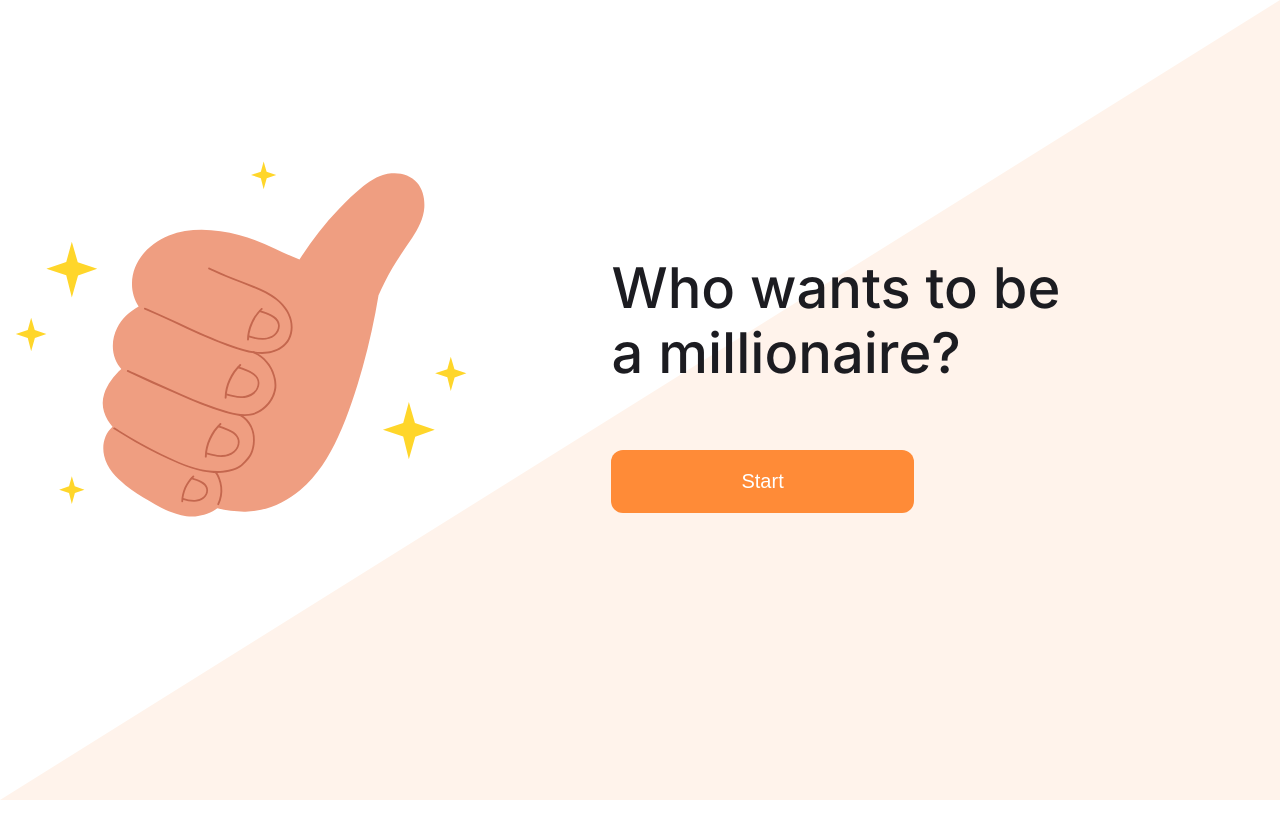
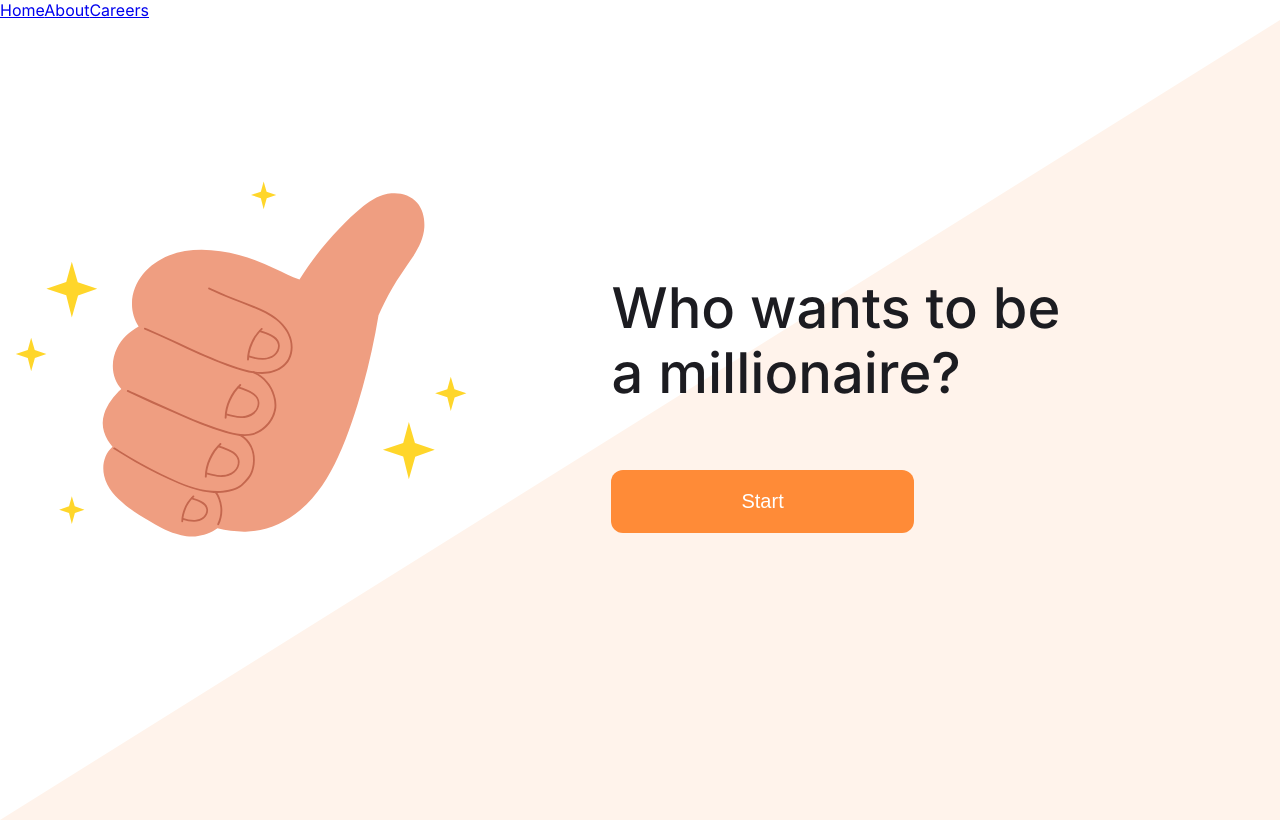
Before and after one commit to markoabrahhamovych/millionapp, a React (Create React App) app: page / in a window 1280 px wide. Built offline with nearby package versions, Linux system fonts and the light colour scheme; data requests are answered from the project's data file.

Commit message:
Rebuild all changes

```diff
--- a/src/App.js
+++ b/src/App.js
@@ -13,11 +13,13 @@ import { Home, GamePage, GameOverPage } from "./components";
 
 //Constants Imports
 import { home, gameOverPage } from "./constants";
+import Navbar from "./common/Navbar/Navbar";
 
 const App = () => {
   return (
     <div className={"page-container"}>
       <Router>
+        <Navbar />
         <Routes>
           <Route path={home} element={<Home />} />
           <Route path="/game-page/:id" element={<GamePage />} />
--- /dev/null
+++ b/src/common/Navbar/Navbar.js
@@ -0,0 +1,12 @@
+import { Link } from "react-router-dom";
+import { gameOverPage, home } from "../../constants";
+const Navbar = () => {
+  return (
+    <div>
+      <Link to="/">Home</Link>
+      <Link to={home}>About</Link>
+      <Link to={gameOverPage}>Careers</Link>
+    </div>
+  );
+};
+export default Navbar;
```
Also changed, not shown: 7 other files (tests, documents, lock files or other folders).
